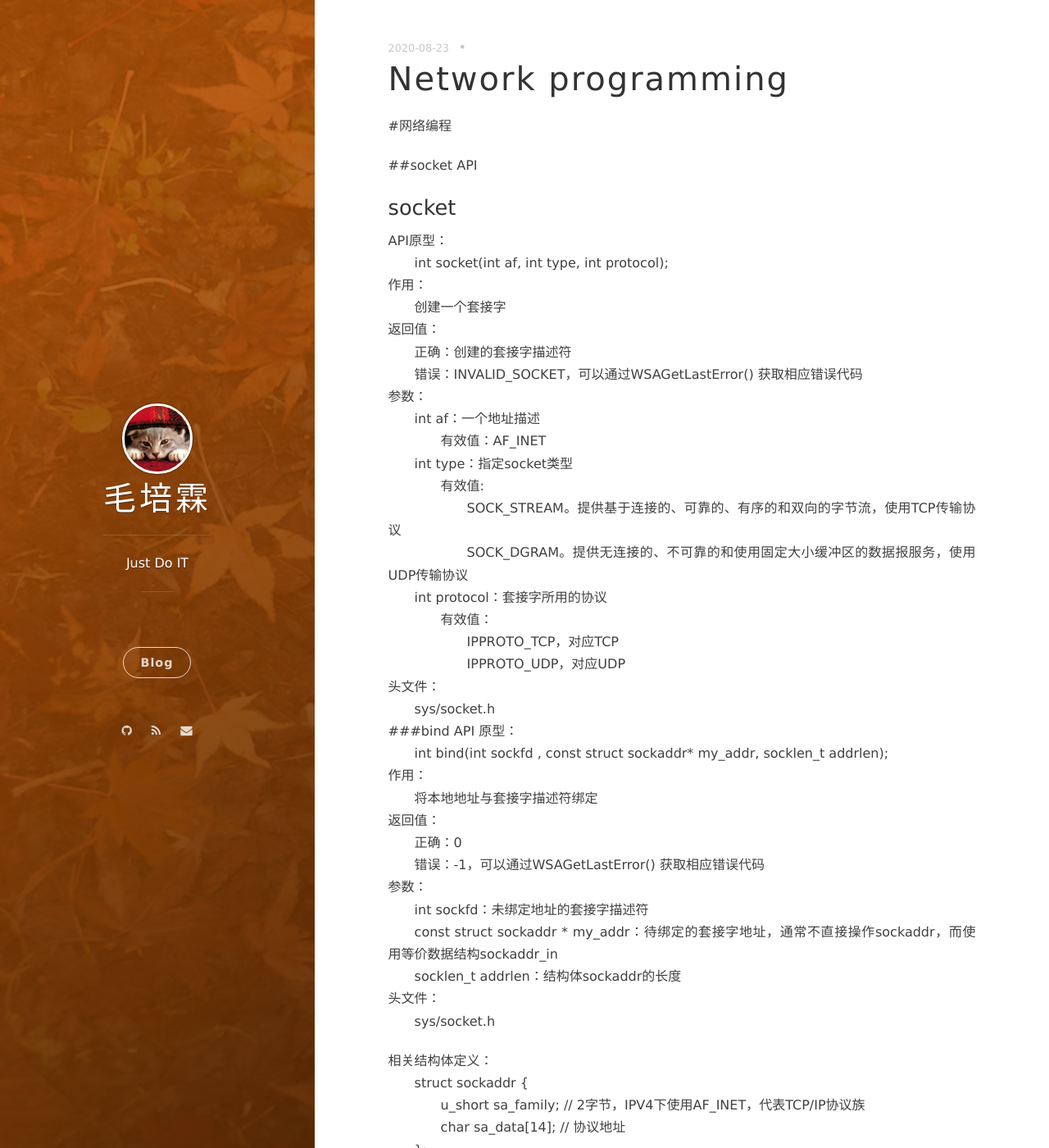
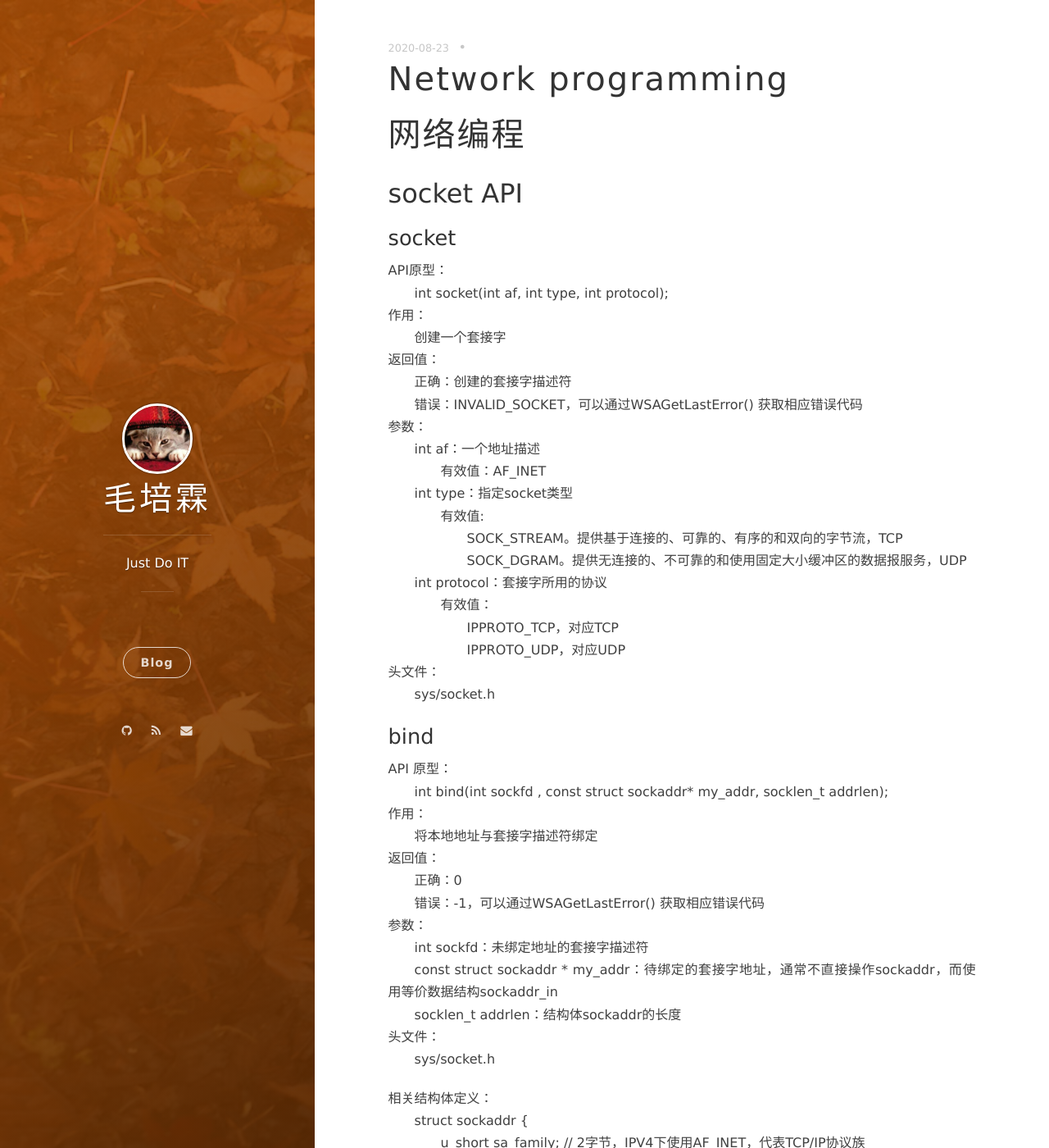
Before and after one commit to maopeilin1986/maopeilin1986.github.io, a Jekyll site: the page built from _posts/2020-08-23-network programming.md, in a window 1280 px wide and 1400 px high. Shown: the whole window at 82% size. Built offline with Jekyll 4.4.1, drawn with Linux system fonts in a browser that asks for light colours; nearby versions of some CDN libraries; our own code applies the rules of GitHub Pages for plain Markdown files; comment, search, counter and statistics services are not loaded.

Commit message:
The first post fix

```diff
--- a/_posts/2020-08-23-network programming.md
+++ b/_posts/2020-08-23-network programming.md
@@ -1,6 +1,6 @@
-#网络编程
+# 网络编程
 
-##socket API
+## socket API
 ### socket
 
 API原型：
@@ -15,15 +15,17 @@ API原型：
 &emsp;&emsp;&emsp;&emsp;有效值：AF_INET
 &emsp;&emsp;int type：指定socket类型
 &emsp;&emsp;&emsp;&emsp;有效值:
-&emsp;&emsp;&emsp;&emsp;&emsp;&emsp;SOCK_STREAM。提供基于连接的、可靠的、有序的和双向的字节流，使用TCP传输协议
-&emsp;&emsp;&emsp;&emsp;&emsp;&emsp;SOCK_DGRAM。提供无连接的、不可靠的和使用固定大小缓冲区的数据报服务，使用UDP传输协议
+&emsp;&emsp;&emsp;&emsp;&emsp;&emsp;SOCK_STREAM。提供基于连接的、可靠的、有序的和双向的字节流，TCP
+&emsp;&emsp;&emsp;&emsp;&emsp;&emsp;SOCK_DGRAM。提供无连接的、不可靠的和使用固定大小缓冲区的数据报服务，UDP
 &emsp;&emsp;int protocol：套接字所用的协议
 &emsp;&emsp;&emsp;&emsp;有效值：
 &emsp;&emsp;&emsp;&emsp;&emsp;&emsp;IPPROTO_TCP，对应TCP
 &emsp;&emsp;&emsp;&emsp;&emsp;&emsp;IPPROTO_UDP，对应UDP
 头文件：
 &emsp;&emsp;sys/socket.h
-###bind
+
+### bind
+
 API 原型：
 &emsp;&emsp;int bind(int sockfd , const struct sockaddr* my_addr, socklen_t addrlen);
 作用：
```
